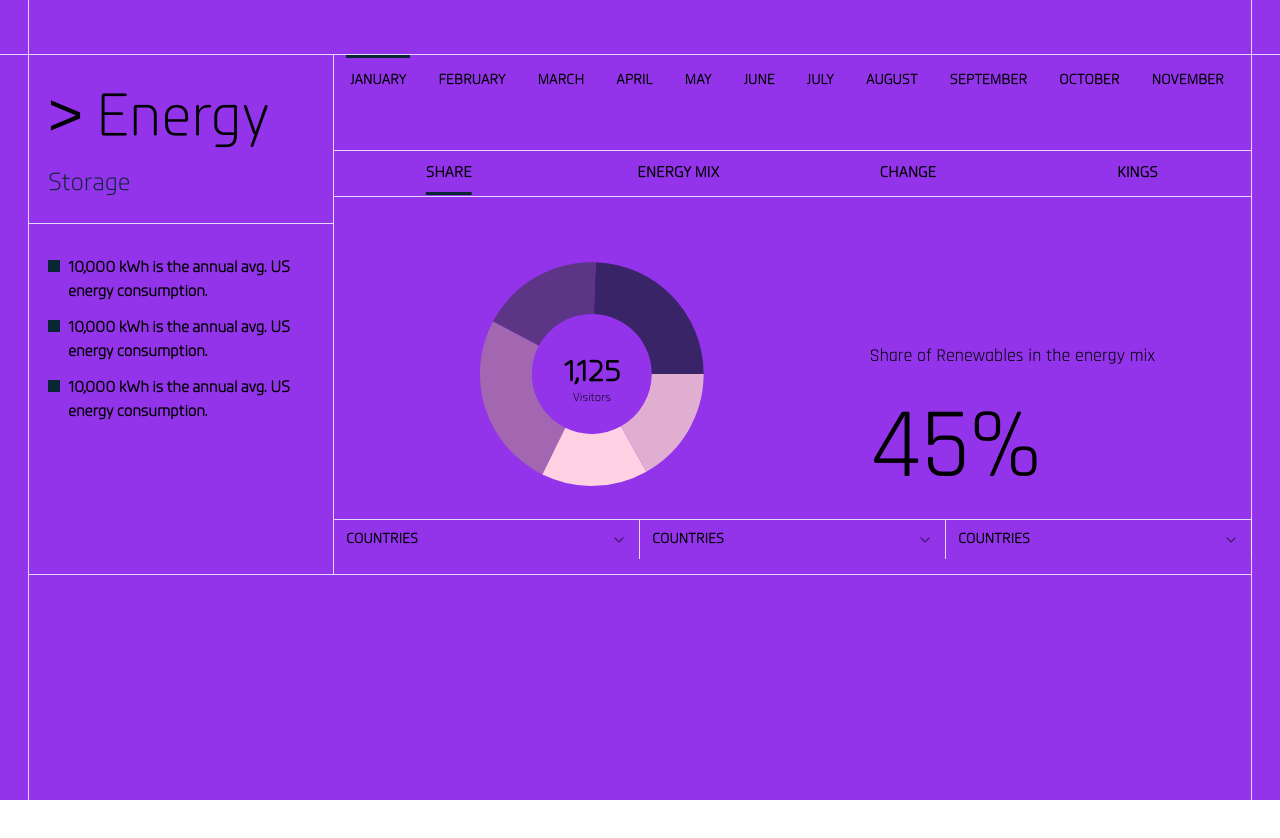
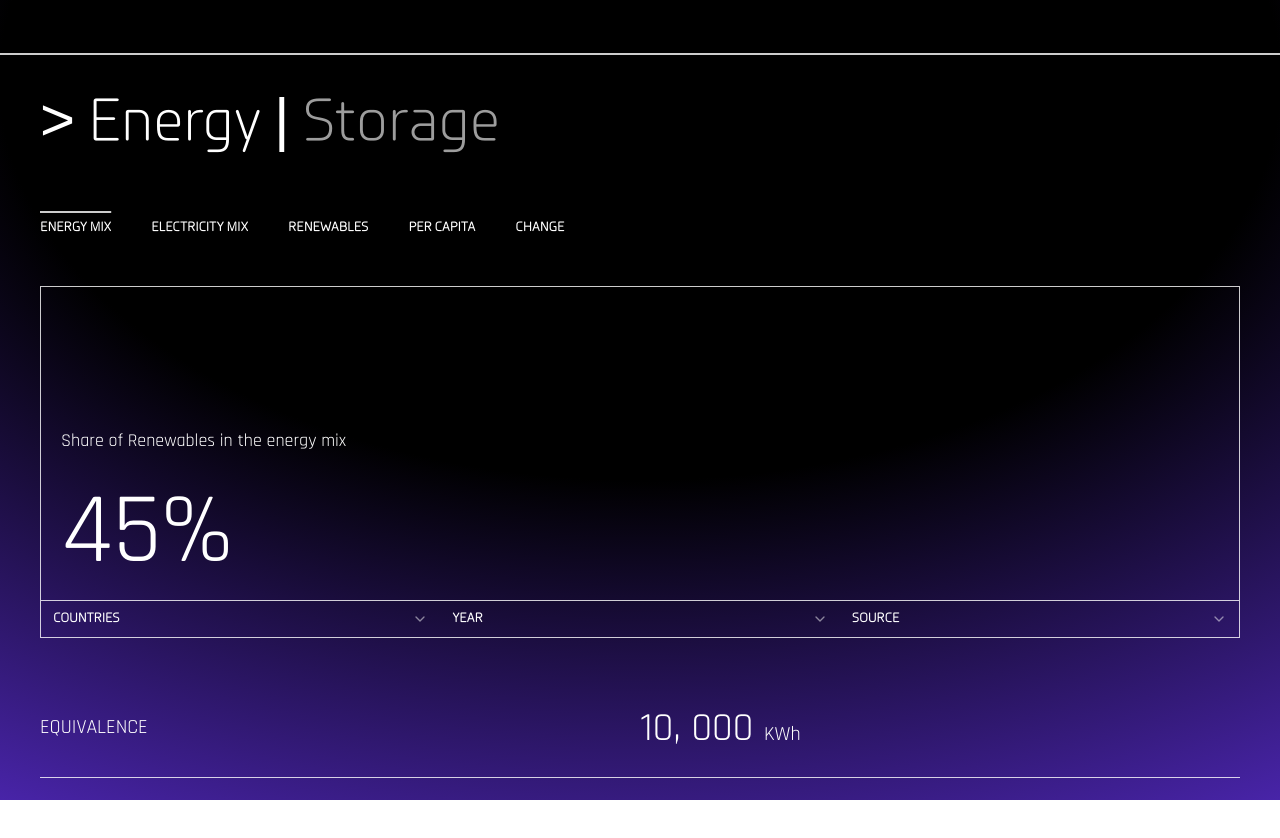
Before and after one commit to tanaydesai/outer-reach, a Next.js app: page /energy in a window 1280 px wide. Shown: the top 838 px of the page. Before the commit the page ends 800 px from the top, so only its background shows below. Built offline with nearby package versions, Linux system fonts and the light colour scheme.

Commit message:
New desgin, colors

```diff
--- a/app/energy/page.js
+++ b/app/energy/page.js
@@ -8,68 +8,28 @@ import { Tabs, TabsContent, TabsList, TabsTrigger } from "@/components/ui/tabs"
 
 export default function Home() {
   return (
-      <div className='relative bg-purple-600 overflow-x-hidden w-[100vw] h-screen'>
-          <hr className="fixed left-3 md:left-7 h-screen w-[1px] bg-white/[.80]"/>
-          <hr className="fixed right-3 md:right-7 h-screen w-[1px] bg-white/[.80]"/>
+      <div className='p-5 md:p-10 w-[100vw] min-h-[150vh] text-white'>
+          <div class="fixed inset-0 -z-10 h-full w-full items-center px-5 py-24 [background:radial-gradient(125%_125%_at_50%_10%,#000_40%,#63e_100%)]"></div>
+          <h1 className="text-[40px] md:text-[60px] text-white mt-10 font-planer-m">{">"} Energy | <span className="text-[#9d9d9d]">Storage</span></h1>
+          {/* <h1 className="text-[25px] font-planer-m text-[#9d9d9d]">Storage</h1> */}
 
-          <div className="w-[calc(100vw-24px)] mb-[100px] md:mb-0 md:flex md:flex-nowrap md:w-[calc(100vw-56px)] mt-[40px] md:mt-[55px] mx-auto h-auto md:h-[65%]">
-                <div className="w-full md:w-1/4 md:border-r-[1px] border-b-[1px] border-white/[.80] flex-shrink-0 h-fit md:h-full">
-                  <div className="w-full h-fit p-5 border-b-[1px] border-white/[.80]">
-                    <h1 className="text-[60px] font-planer-m">{">"} Energy</h1>
-                    <h1 className="text-[25px] font-planer-m text-[#092635]">Storage</h1>
-                  </div>
-                  <div className="h-fit w-full px-5 py-3 md:p-5 font-semibold">
-                    <div className="flex gap-2 mb-2 items-start mt-3 text-[16px] font-planer-m">
-                      <div className="w-3 h-3 flex-shrink-0 bg-[#092635] mt-1"/>
-                      <div>10,000 kWh is the annual avg. US energy consumption.</div>
-                    </div>
-                    <div className="flex gap-2 mb-2 items-start mt-3 text-[16px] font-planer-m">
-                      <div className="w-3 h-3 flex-shrink-0 bg-[#092635] mt-1"/>
-                      <div>10,000 kWh is the annual avg. US energy consumption.</div>
-                    </div>
-                    <div className="flex gap-2 mb-2 items-start mt-3 text-[16px] font-planer-m">
-                      <div className="w-3 h-3 flex-shrink-0 bg-[#092635] mt-1"/>
-                      <div>10,000 kWh is the annual avg. US energy consumption.</div>
-                    </div>
-                  </div>
-                </div>
-                <div className="flex-1 h-full  relative overflow-auto border-b-[1px] border-white/[.80]">
-                  <div className="w-full h-[50px] md:h-[55px] text-[14px] font-planer-m flex font-semibold overflow-auto uppercase cursor-default">
-                    <div className="w-fit py-3 px-1 mx-3 border-t-[3px] border-t-[#092635]  hover:opacity-70">January</div>
-                    <div className="w-fit py-3 px-1 mx-3 border-t-[3px] border-t-transparent hover:opacity-70">February</div>
-                    <div className="w-fit py-3 px-1 mx-3 border-t-[3px] border-t-transparent hover:opacity-70">March</div>
-                    <div className="w-fit py-3 px-1 mx-3 border-t-[3px] border-t-transparent hover:opacity-70">April</div>
-                    <div className="w-fit py-3 px-1 mx-3 border-t-[3px] border-t-transparent hover:opacity-70">May</div>
-                    <div className="w-fit py-3 px-1 mx-3 border-t-[3px] border-t-transparent hover:opacity-70">June</div>
-                    <div className="w-fit py-3 px-1 mx-3 border-t-[3px] border-t-transparent hover:opacity-70">July</div>
-                    <div className="w-fit py-3 px-1 mx-3 border-t-[3px] border-t-transparent hover:opacity-70">August</div>
-                    <div className="w-fit py-3 px-1 mx-3 border-t-[3px] border-t-transparent hover:opacity-70">September</div>
-                    <div className="w-fit py-3 px-1 mx-3 border-t-[3px] border-t-transparent hover:opacity-70">October</div>
-                    <div className="w-fit py-3 px-1 mx-3 border-t-[3px] border-t-transparent hover:opacity-70">November</div>
-                    <div className="w-fit py-3 px-1 mx-3 border-t-[3px] border-t-transparent hover:opacity-70">December</div>
-                  </div>
-                  <Tabs defaultValue="share" className="mt-5 md:mt-10">
-                    <TabsList className=" w-full border-b-[1px] flex  border-t-[1px] h-[47px] border-white/[.80]">
-                      <TabsTrigger className="flex-1 flex items-center justify-center" value="share">Share</TabsTrigger>
-                      <TabsTrigger className="flex-1 flex items-center justify-center" value="energy">Energy Mix</TabsTrigger>
-                      <TabsTrigger className="flex-1 flex items-center justify-center" value="change">Change</TabsTrigger>
-                      <TabsTrigger className="flex-1 flex items-center justify-center" value="kings">Kings</TabsTrigger>
+          <Tabs defaultValue="energy" className="mt-10 w-full">
+            <TabsList className="w-full overflow-auto">
+              <TabsTrigger value="energy">ENERGY MIX</TabsTrigger>
+              <TabsTrigger value="electricity">ELECTRICITY MIX</TabsTrigger>
+              <TabsTrigger value="renewables">RENEWABLES</TabsTrigger>
+              <TabsTrigger value="percapita">PER CAPITA</TabsTrigger>
+              <TabsTrigger value="change">CHANGE</TabsTrigger>
             </TabsList>
-                    <TabsContent value="share">
-                      <div className="w-full justify-between items-end md:flex md:h-[290px] md:mt-8">
-                          <Share className="h-[210px] w-fit mx-auto md:mx-0 md:h-[290px]"/>
-                          <div className="flex-1">
+
+            <TabsContent value="energy">
+              <div className="w-full relative border-[1px] border-white/80 h-auto mt-10">
+                {/* <Mix className="absolute bottom-10 w-full h-2/3"/> */}
+                <div className="w-full h-[350px] pt-[100px]">
                     <div className="text-[16px] md:text-[18px] font-rajdhani-regular pt-10 px-5">Share of Renewables in the energy mix</div>
                     <div className="text-[100px] w-full font-rajdhani-regular px-5">45%</div>
                 </div>
-                      </div>
-                    </TabsContent>
-                    <TabsContent value="energy">
-                      <Mix className="w-full h-[210px] md:h-[290px] md:mt-8"/>
-                    </TabsContent>
-                  </Tabs>
-
-                  <div className="w-full flex h-[40px] border-t-[1px] border-white/[.80]">
+                <div className="absolute bottom-0 flex w-full">
                   <Select>
                     <SelectTrigger className="flex-1">
                       <SelectValue placeholder="Countries" />
@@ -82,6 +42,43 @@ export default function Home() {
                   </Select>
                   <Select>
                     <SelectTrigger className="flex-1">
+                      <SelectValue placeholder="Year" />
+                    </SelectTrigger>
+                    <SelectContent>
+                      <SelectItem value="light">Light</SelectItem>
+                      <SelectItem value="dark">Dark</SelectItem>
+                      <SelectItem value="system">System</SelectItem>
+                    </SelectContent>
+                  </Select>
+                  <Select>
+                    <SelectTrigger className="flex-1">
+                      <SelectValue placeholder="Source" />
+                    </SelectTrigger>
+                    <SelectContent>
+                      <SelectItem value="light">Light</SelectItem>
+                      <SelectItem value="dark">Dark</SelectItem>
+                      <SelectItem value="system">System</SelectItem>
+                    </SelectContent>
+                  </Select>
+                </div>
+              </div>
+              <div className="mt-10 w-full">
+                <div className="h-[100px] justify-between items-center border-b-[1.5px] border-white/80 flex">
+                  <div className="text-[20px] w-1/2 font-rajdhani-regular">EQUIVALENCE</div>
+                  <div className="text-[40px] w-1/2 font-rajdhani-regular">10, 000 <span className="text-[20px]">KWh</span></div>
+                </div>
+                <div className="mt-5 h-[100px] justify-between items-center border-b-[1.5px] border-white/80 flex">
+                  <div className="text-[20px] w-1/2 font-rajdhani-regular">EQUIVALENCE</div>
+                  <div className="text-[40px] w-1/2 font-rajdhani-regular">10, 000 <span className="text-[20px]">KWh</span></div>
+                </div>
+              </div>
+            </TabsContent>
+            <TabsContent value="electricity">
+              <div className="w-full relative border-[1px] border-white/80 h-[550px] mt-10">
+                <Mix className="absolute bottom-10 w-full h-2/3"/>
+                <div className="absolute bottom-0 flex w-full">
+                  <Select>
+                    <SelectTrigger className="flex-1">
                       <SelectValue placeholder="Countries" />
                     </SelectTrigger>
                     <SelectContent>
@@ -92,7 +89,17 @@ export default function Home() {
                   </Select>
                   <Select>
                     <SelectTrigger className="flex-1">
-                            <SelectValue placeholder="Countries" />
+                      <SelectValue placeholder="Year" />
+                    </SelectTrigger>
+                    <SelectContent>
+                      <SelectItem value="light">Light</SelectItem>
+                      <SelectItem value="dark">Dark</SelectItem>
+                      <SelectItem value="system">System</SelectItem>
+                    </SelectContent>
+                  </Select>
+                  <Select>
+                    <SelectTrigger className="flex-1">
+                      <SelectValue placeholder="Source" />
                     </SelectTrigger>
                     <SelectContent>
                       <SelectItem value="light">Light</SelectItem>
@@ -102,7 +109,18 @@ export default function Home() {
                   </Select>
                 </div>
               </div>
+              <div className="mt-10 w-full">
+                <div className="h-[100px] justify-between items-center border-b-[1.5px] border-white/80 flex">
+                  <div className="text-[20px] w-1/2 font-rajdhani-regular">EQUIVALENCE</div>
+                  <div className="text-[40px] w-1/2 font-rajdhani-regular">10, 000 <span className="text-[20px]">KWh</span></div>
                 </div>
+                <div className="mt-5 h-[100px] justify-between items-center border-b-[1.5px] border-white/80 flex">
+                  <div className="text-[20px] w-1/2 font-rajdhani-regular">EQUIVALENCE</div>
+                  <div className="text-[40px] w-1/2 font-rajdhani-regular">10, 000 <span className="text-[20px]">KWh</span></div>
+                </div>
+              </div>
+            </TabsContent>
+          </Tabs>
       </div>
   )
 }
--- a/app/page.js
+++ b/app/page.js
@@ -7,8 +7,8 @@ export default function Home() {
   return (
     <div>
       <div className='relative bg-cover bg-bg3 bg-right overflow-x-hidden  w-[100vw] h-screen'>
-          <hr className="absolute left-3 md:left-7 h-full w-[1px] bg-white/[.80]"/>
-          <hr className="absolute right-3 md:right-7 h-full w-[1px] bg-white/[.80]"/>
+          {/* <hr className="absolute left-3 md:left-7 h-full w-[1px] bg-white/[.80]"/>
+          <hr className="absolute right-3 md:right-7 h-full w-[1px] bg-white/[.80]"/> */}
 
           {/* <video className='w-full h-full object-cover' autoPlay loop muted>
             <source src='/videos/wind2.mp4' type='video/mp4'  className="w-full h-auto"/>
--- a/components/navbar.js
+++ b/components/navbar.js
@@ -2,7 +2,7 @@ import React from 'react';
 
 export const Navbar = () => {
   return (
-    <div className='h-[40px] md:h-[55px] absolute top-0 z-10 border-b-[1px] border-white/[.80] w-full'>
+    <div className='h-[40px] md:h-[55px] absolute top-0 z-10 border-b-[2px] border-white/[.80] w-full'>
 
     </div>
   );
--- a/components/ui/select.jsx
+++ b/components/ui/select.jsx
@@ -16,7 +16,7 @@ const SelectTrigger = React.forwardRef(({ className, children, ...props }, ref)
   <SelectPrimitive.Trigger
     ref={ref}
     className={cn(
-      "flex h-full w-full items-center justify-between border-r-[1px] font-semibold font-planer-m uppercase border-white/[.80] px-3 py-2 text-sm  placeholder:text-stone-500 disabled:cursor-not-allowed disabled:opacity-50 dark:border-stone-800 dark:bg-stone-950 dark:ring-offset-stone-950 dark:placeholder:text-stone-400 dark:focus:ring-stone-300",
+      "flex h-full w-full items-center justify-between border-t-[1.5px] font-semibold font-planer-m uppercase border-white/[.80] px-3 py-2 text-[13px]  placeholder:text-stone-500 disabled:cursor-not-allowed disabled:opacity-50 dark:border-stone-800 dark:bg-stone-950 dark:ring-offset-stone-950 dark:placeholder:text-stone-400 dark:focus:ring-stone-300",
       className
     )}
     {...props}>
--- a/components/ui/tabs.jsx
+++ b/components/ui/tabs.jsx
@@ -11,7 +11,7 @@ const TabsList = React.forwardRef(({ className, ...props }, ref) => (
   <TabsPrimitive.List
     ref={ref}
     className={cn(
-      "inline-flex items-center justify-center  dark:bg-stone-800 dark:text-stone-400",
+      "inline-flex items-center justify-start gap-10 dark:bg-stone-800 dark:text-stone-400",
       className
     )}
     {...props} />
@@ -22,7 +22,7 @@ const TabsTrigger = React.forwardRef(({ className, ...props }, ref) => (
   <TabsPrimitive.Trigger
     ref={ref}
     className={cn(
-      "inline-flex items-center justify-center font-semibold whitespace-nowrap font-planer-m uppercase text-[15px] disabled:pointer-events-none transition-all disabled:opacity-50 data-[state=active]:underline data-[state=active]:underline-offset-[15px] data-[state=active]:decoration-[#092635] decoration-[3px] dark:ring-offset-stone-950 dark:focus-visible:ring-stone-300 dark:data-[state=active]:bg-stone-950 dark:data-[state=active]:text-stone-50",
+      "inline-flex items-center justify-center font-semibold whitespace-nowrap font-planer-m uppercase py-2 text-[13px] disabled:pointer-events-none transition-all disabled:opacity-50 data-[state=active]:underline data-[state=active]:underline-offset-[-20px] data-[state=active]:decoration-white/80 decoration-[1.5px] dark:ring-offset-stone-950 dark:focus-visible:ring-stone-300 dark:data-[state=active]:bg-stone-950 dark:data-[state=active]:text-stone-50",
       className
     )}
     {...props} />
--- a/package.json
+++ b/package.json
@@ -10,6 +10,7 @@
   },
   "dependencies": {
     "@emotion/react": "^11.11.4",
+    "@radix-ui/react-accordion": "^1.2.0",
     "@radix-ui/react-dialog": "^1.1.1",
     "@radix-ui/react-select": "^2.1.1",
     "@radix-ui/react-tabs": "^1.1.0",
```
Also changed, not shown: components/charts/mix.js (+15 -15 lines), components/ui/accordion.jsx (added, +43 -0 lines), 1 other file (tests, documents, lock files or other folders). Lines whose indentation alone changed are shown as unchanged.
